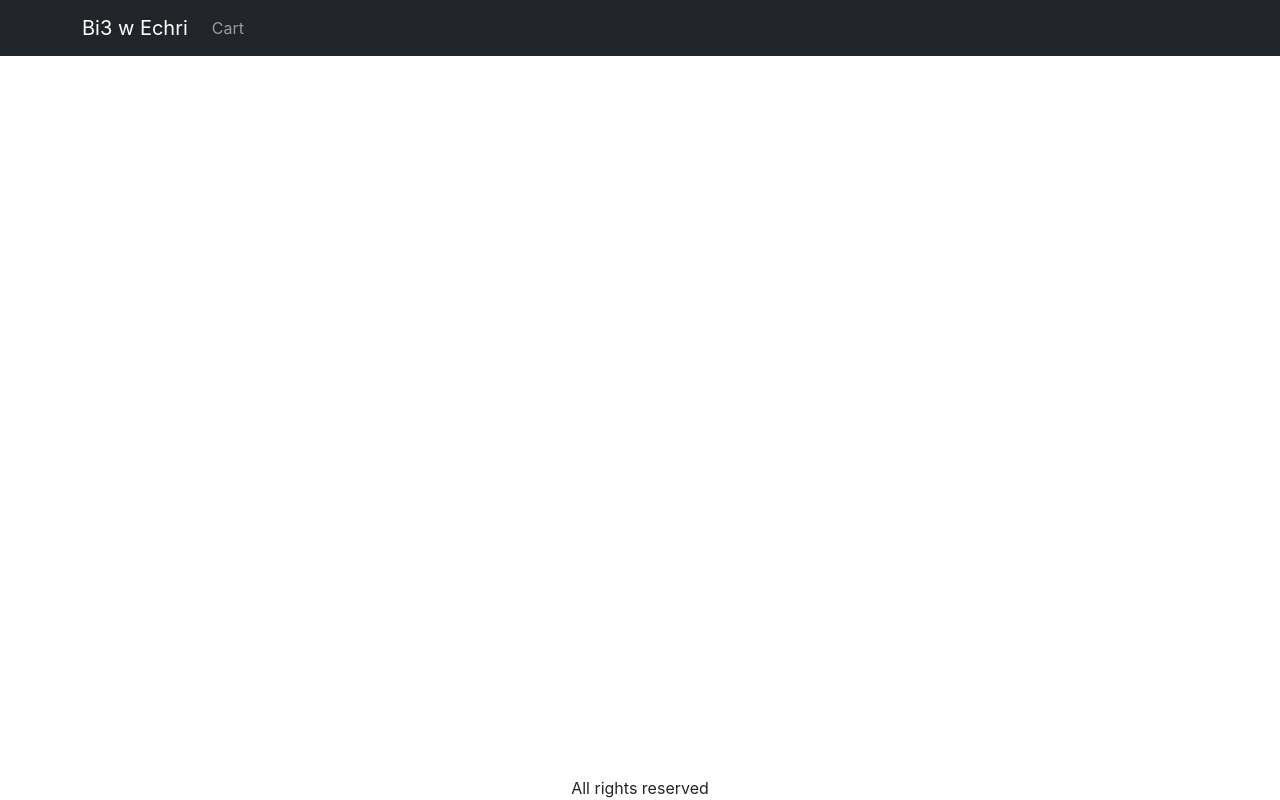
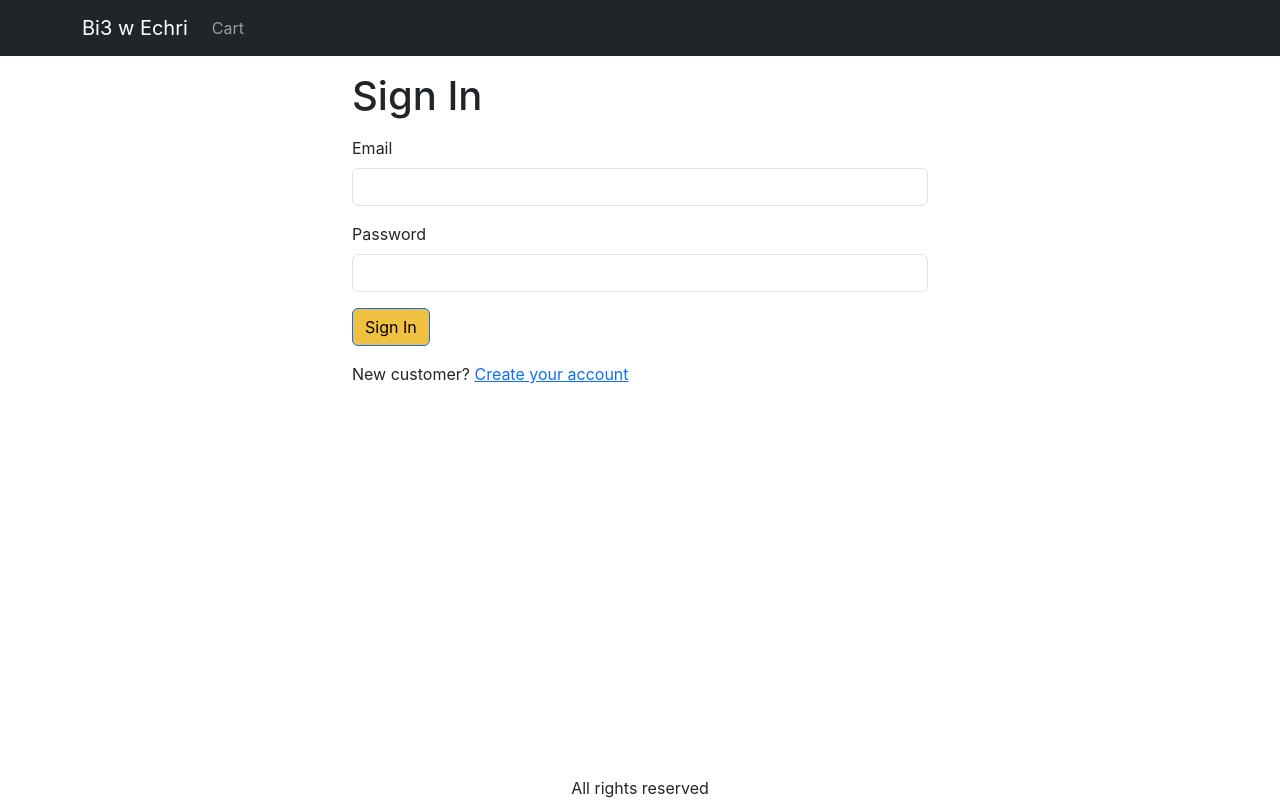
Before and after one commit to omarfrikha96/ecommerce, a React (Create React App) app in the folder client/: page /signin in a window 1280 px wide. Built offline with nearby package versions, Linux system fonts and the light colour scheme.

Commit message:
Create-Signin-Screen

```diff
--- a/client/src/App.js
+++ b/client/src/App.js
@@ -4,6 +4,7 @@
 import HomeScreen from './screens/HomeScreen/HomeScreen';
 import ProductScreen from './screens/ProductScreen/ProductScreen';
 import CartScreen from './screens/CartScreen/CartScreen';
+import SigninScreen from './screens/SigninScreen/SigninScreen';
 import { Store } from './Store';
 import Container from 'react-bootstrap/Container';
 import Nav from 'react-bootstrap/Nav';
@@ -42,6 +43,8 @@
               <Route path="/product/:slug" element={<ProductScreen />} />
               <Route path="/" element={<HomeScreen />} />
               <Route path="/cart" element={<CartScreen />} />
+              <Route path="/signin" element={<SigninScreen />} />
+
             </Routes>
           </Container>
         </main>
--- /dev/null
+++ b/client/src/screens/SigninScreen/SigninScreen.css
@@ -0,0 +1,3 @@
+.small-container {
+    max-width: 600px;
+  }
--- /dev/null
+++ b/client/src/screens/SigninScreen/SigninScreen.js
@@ -0,0 +1,37 @@
+import './SigninScreen.css';
+import { Link, useLocation } from 'react-router-dom';
+import Container from 'react-bootstrap/Container';
+import Form from 'react-bootstrap/Form';
+import Button from 'react-bootstrap/Button';
+import { Helmet } from 'react-helmet-async';
+
+export default function SigninScreen() {
+  const { search } = useLocation();
+  const redirectInUrl = new URLSearchParams(search).get('redirect');
+  const redirect = redirectInUrl ? redirectInUrl : '/';
+  return (
+    <Container className="small-container">
+      <Helmet>
+        <title>Sign In</title>
+      </Helmet>
+      <h1 className="my-3">Sign In</h1>
+      <Form>
+        <Form.Group className="mb-3" controlId="email">
+          <Form.Label>Email</Form.Label>
+          <Form.Control type="email" required />
+        </Form.Group>
+        <Form.Group className="mb-3" controlId="password">
+          <Form.Label>Password</Form.Label>
+          <Form.Control type="password" required />
+        </Form.Group>
+        <div className="mb-3">
+          <Button type="submit">Sign In</Button>
+        </div>
+        <div className="mb-3">
+          New customer?{' '}
+          <Link to={`/signup?redirect=${redirect}`}>Create your account</Link>
+        </div>
+      </Form>
+    </Container>
+  );
+}
```
